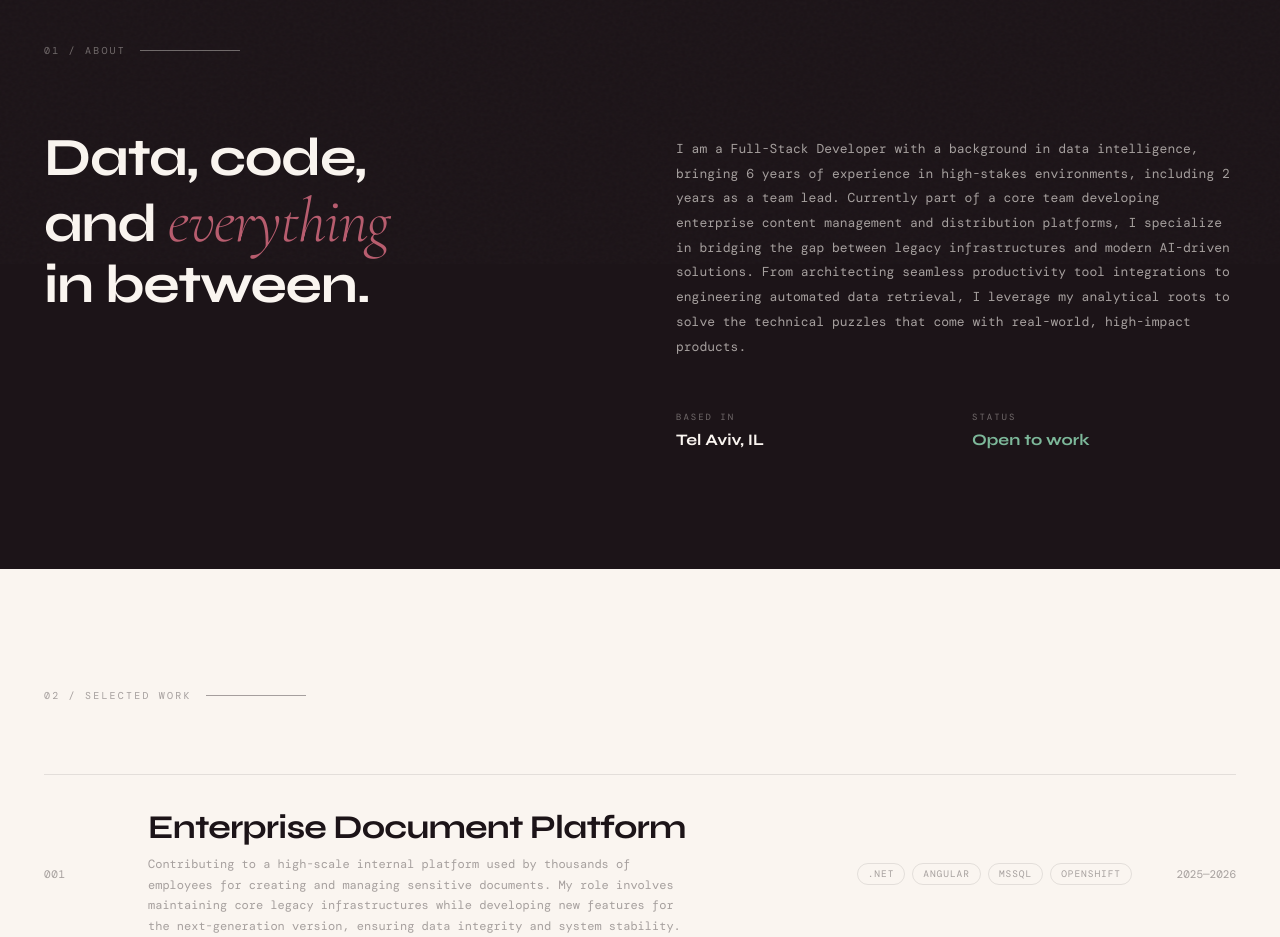
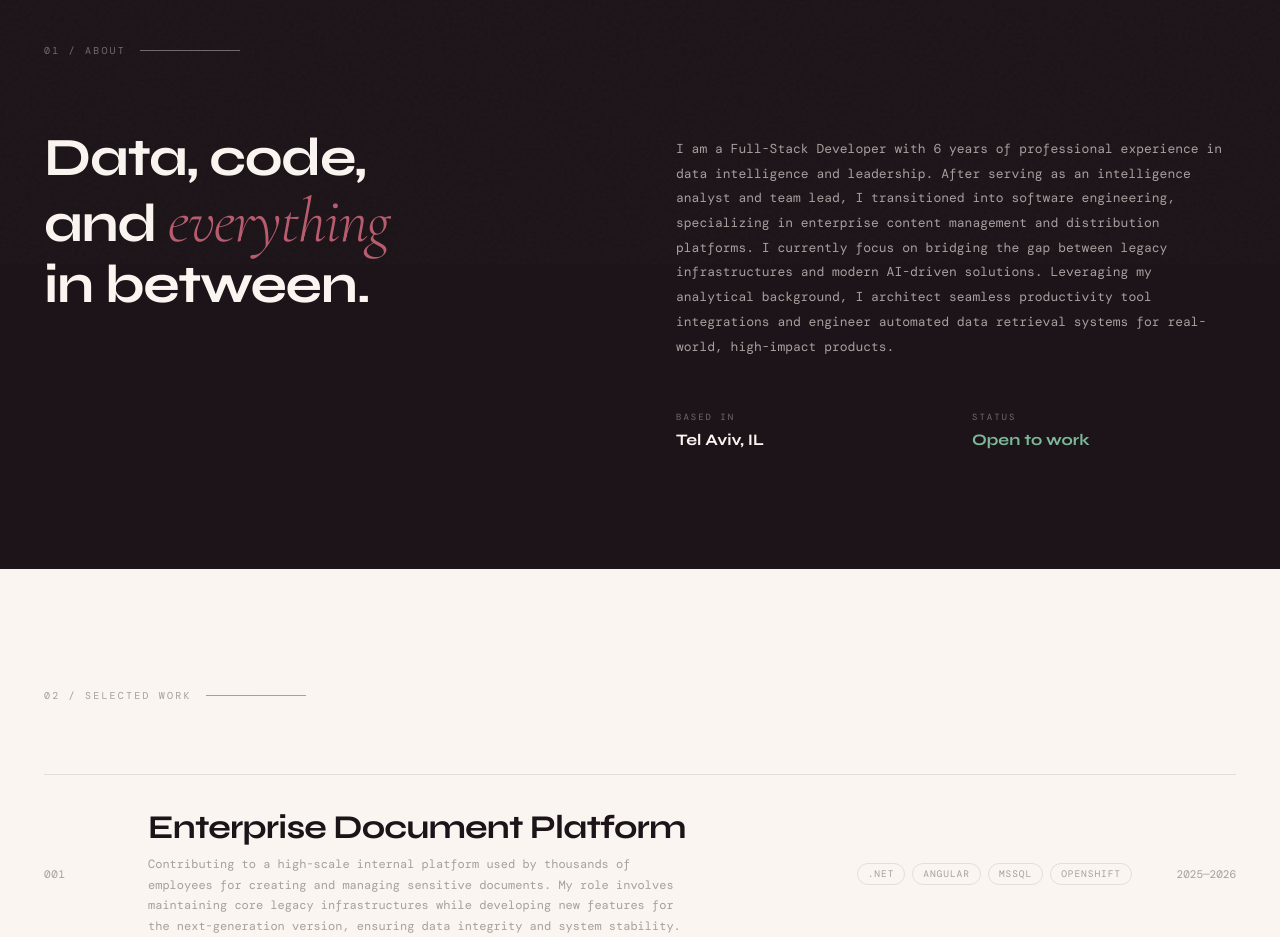
Before and after one commit to HiliMor/hili-bio, a plain HTML site: page index.html in a window 1280 px wide. Shown: the part 920-1857 px from the top of the page. Drawn offline with nearby package versions, Linux system fonts and the light colour scheme; a web font is replaced by a local one.

Commit message:
refine about section bio

```diff
--- a/index.html
+++ b/index.html
@@ -787,15 +787,15 @@
         </div>
         <div class="about-right reveal">
           <p class="about-bio">
-            I am a Full-Stack Developer with a background in data intelligence,
-            bringing 6 years of experience in high-stakes environments,
-            including 2 years as a team lead. Currently part of a core team
-            developing enterprise content management and distribution platforms,
-            I specialize in bridging the gap between legacy infrastructures and
-            modern AI-driven solutions. From architecting seamless productivity
-            tool integrations to engineering automated data retrieval, I
-            leverage my analytical roots to solve the technical puzzles that
-            come with real-world, high-impact products.
+            I am a Full-Stack Developer with 6 years of professional
+            experience in data intelligence and leadership. After serving as an
+            intelligence analyst and team lead, I transitioned into software
+            engineering, specializing in enterprise content management and
+            distribution platforms. I currently focus on bridging the gap
+            between legacy infrastructures and modern AI-driven solutions.
+            Leveraging my analytical background, I architect seamless
+            productivity tool integrations and engineer automated data
+            retrieval systems for real-world, high-impact products.
           </p>
           <div class="about-stats">
             <div>
```
